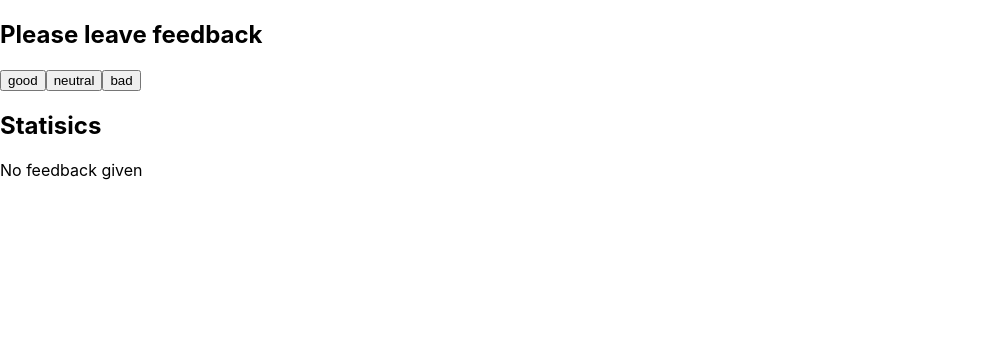
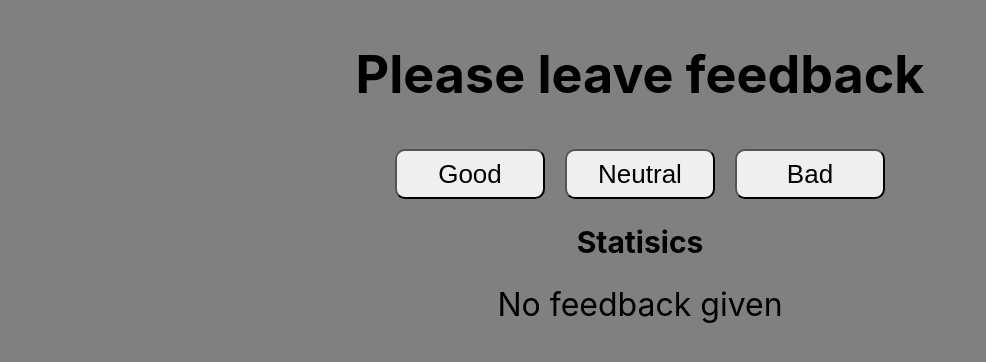
Before and after one commit to coreks/goit-react-hw-02-feedback, a React (Create React App) app: page / in a window 1280 px wide. Shown: the top 362 px of the page, without its empty margins (0-986 px from the left). Built offline with nearby package versions, Linux system fonts and the light colour scheme.

Commit message:
Add stylesheets and propTypes

```diff
--- a/src/components/Feedback/FeedbackOptions/FeedbackOptions.jsx
+++ b/src/components/Feedback/FeedbackOptions/FeedbackOptions.jsx
@@ -1,3 +1,6 @@
+import PropTypes from "prop-types";
+import css from "../FeedbackOptions/FeedbackOptions.module.css";
+
 const FeedbackOptions = ({ options, onLeaveFeedback }) => {
   return (
     <div>
@@ -7,6 +10,7 @@ const FeedbackOptions = ({ options, onLeaveFeedback }) => {
           key={element}
           name={element}
           onClick={onLeaveFeedback}
+          className={css.button}
         >
           {element}
         </button>
@@ -16,3 +20,8 @@ const FeedbackOptions = ({ options, onLeaveFeedback }) => {
 };
 
 export default FeedbackOptions;
+
+FeedbackOptions.propTypes = {
+  options: PropTypes.array,
+  onLeaveFeedback: PropTypes.func,
+};
--- /dev/null
+++ b/src/components/Feedback/FeedbackOptions/FeedbackOptions.module.css
@@ -0,0 +1,12 @@
+.button {
+  width: 150px;
+  height: 50px;
+  background-color: #grey;
+  border-radius: 10px;
+  font-size: 26px;
+  text-transform: capitalize;
+}
+
+.button:not(:last-child) {
+  margin-right: 20px;
+}
--- a/src/components/Feedback/Notification/Notification.jsx
+++ b/src/components/Feedback/Notification/Notification.jsx
@@ -1,5 +1,12 @@
+import PropTypes from "prop-types";
+import css from "../Notification/Notification.module.css";
+
 const Notification = ({ message }) => {
-  return <div>{message}</div>;
+  return <div className={css.notification}>{message}</div>;
 };
 
 export default Notification;
+
+Notification.propTypes = {
+  message: PropTypes.string,
+};
--- /dev/null
+++ b/src/components/Feedback/Notification/Notification.module.css
@@ -0,0 +1,3 @@
+.notification {
+  font-size: 32px;
+}
--- a/src/components/Feedback/Section/Section.jsx
+++ b/src/components/Feedback/Section/Section.jsx
@@ -1,10 +1,18 @@
+import PropTypes from "prop-types";
+import css from "../Section/Section.module.css";
+
 const Section = ({ title, children }) => {
   return (
     <section>
-      {title && <h1>{title}</h1>}
+      {title && <h1 className={css.title}>{title}</h1>}
       {children}
     </section>
   );
 };
 
 export default Section;
+
+Section.propTypes = {
+  title: PropTypes.string,
+  children: PropTypes.node,
+};
--- /dev/null
+++ b/src/components/Feedback/Section/Section.module.css
@@ -0,0 +1,10 @@
+section {
+  display: flex;
+  justify-content: center;
+  align-items: center;
+  flex-direction: column;
+}
+
+.title {
+  font-size: 52px;
+}
--- a/src/components/Feedback/Statistics/Statistics.jsx
+++ b/src/components/Feedback/Statistics/Statistics.jsx
@@ -1,16 +1,18 @@
+import PropTypes from "prop-types";
 import Notification from "../Notification/Notification";
+import css from "../Statistics/Statistics.module.css";
 
 const Statistics = ({ good, neutral, bad, total, positivePercentage }) => {
   return (
-    <div>
-      <h2>Statisics</h2>
+    <div className={css.statistics}>
+      <h2 className={css.title}>Statisics</h2>
       {total ? (
         <>
-          <p>Good: {good}</p>
-          <p>Neutral: {neutral}</p>
-          <p>Bad: {bad}</p>
-          <p>Total: {total}</p>
-          <p>Positive feedback: {positivePercentage}%</p>
+          <p className={css.text}>Good: {good}</p>
+          <p className={css.text}>Neutral: {neutral}</p>
+          <p className={css.text}>Bad: {bad}</p>
+          <p className={css.text}>Total: {total}</p>
+          <p className={css.text}>Positive feedback: {positivePercentage}%</p>
         </>
       ) : (
         <Notification message="No feedback given" />
@@ -20,3 +22,11 @@ const Statistics = ({ good, neutral, bad, total, positivePercentage }) => {
 };
 
 export default Statistics;
+
+Statistics.propTypes = {
+  good: PropTypes.number,
+  neutral: PropTypes.number,
+  bad: PropTypes.number,
+  total: PropTypes.number,
+  positivePercentage: PropTypes.string,
+};
--- /dev/null
+++ b/src/components/Feedback/Statistics/Statistics.module.css
@@ -0,0 +1,25 @@
+.statistics {
+  text-align: center;
+}
+.title {
+  font-size: 30px;
+}
+.text {
+  font-size: 26px;
+}
+
+.text:nth-of-type(1) {
+  color: green;
+}
+.text:nth-of-type(2) {
+  color: yellow;
+}
+.text:nth-of-type(3) {
+  color: red;
+}
+.text:nth-of-type(4) {
+  color: blue;
+}
+.text:nth-of-type(5) {
+  color: greenyellow;
+}
--- a/src/index.css
+++ b/src/index.css
@@ -1,13 +1,14 @@
 body {
   margin: 0;
-  font-family: -apple-system, BlinkMacSystemFont, 'Segoe UI', 'Roboto', 'Oxygen',
-    'Ubuntu', 'Cantarell', 'Fira Sans', 'Droid Sans', 'Helvetica Neue',
+  font-family: -apple-system, BlinkMacSystemFont, "Segoe UI", "Roboto", "Oxygen",
+    "Ubuntu", "Cantarell", "Fira Sans", "Droid Sans", "Helvetica Neue",
     sans-serif;
   -webkit-font-smoothing: antialiased;
   -moz-osx-font-smoothing: grayscale;
+  background-color: grey;
 }
 
 code {
-  font-family: source-code-pro, Menlo, Monaco, Consolas, 'Courier New',
+  font-family: source-code-pro, Menlo, Monaco, Consolas, "Courier New",
     monospace;
 }
--- a/src/index.js
+++ b/src/index.js
@@ -3,9 +3,4 @@ import ReactDOM from "react-dom";
 import App from "./App";
 import "./index.css";
 
-ReactDOM.render(
-  <React.StrictMode>
-    <App />
-  </React.StrictMode>,
-  document.getElementById("root")
-);
+ReactDOM.render(<App />, document.getElementById("root"));
```
